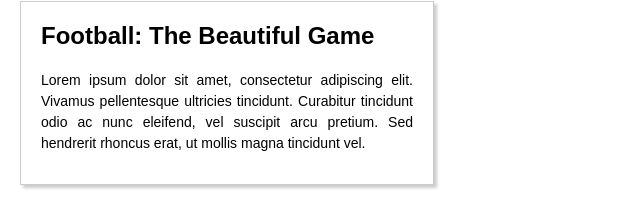
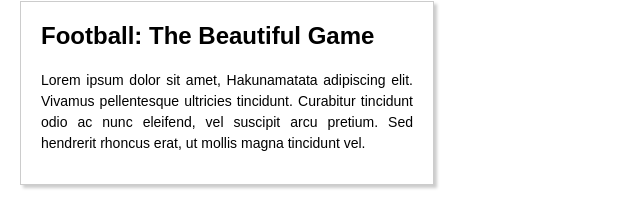
Before and after one commit to msuleman006/Diana_Writes, a plain HTML site: page sports/sports.html in a window 1280 px wide. Shown: the part 159-361 px from the top of the page, 0-640 px from the left. Drawn offline with Linux system fonts and the light colour scheme.

Commit message:
Change in Article

```diff
--- a/sports/sports.html
+++ b/sports/sports.html
@@ -27,7 +27,7 @@
             <a href="posts/theBeautifulGame.html">
                 <h2>Football: The Beautiful Game</h2>
             </a>
-            <p>Lorem ipsum dolor sit amet, consectetur adipiscing elit. Vivamus pellentesque ultricies tincidunt. Curabitur tincidunt odio ac nunc eleifend, vel suscipit arcu pretium. Sed hendrerit rhoncus erat, ut mollis magna tincidunt vel.</p>
+            <p>Lorem ipsum dolor sit amet, Hakunamatata adipiscing elit. Vivamus pellentesque ultricies tincidunt. Curabitur tincidunt odio ac nunc eleifend, vel suscipit arcu pretium. Sed hendrerit rhoncus erat, ut mollis magna tincidunt vel.</p>
         </article>
 
         <article>
```
